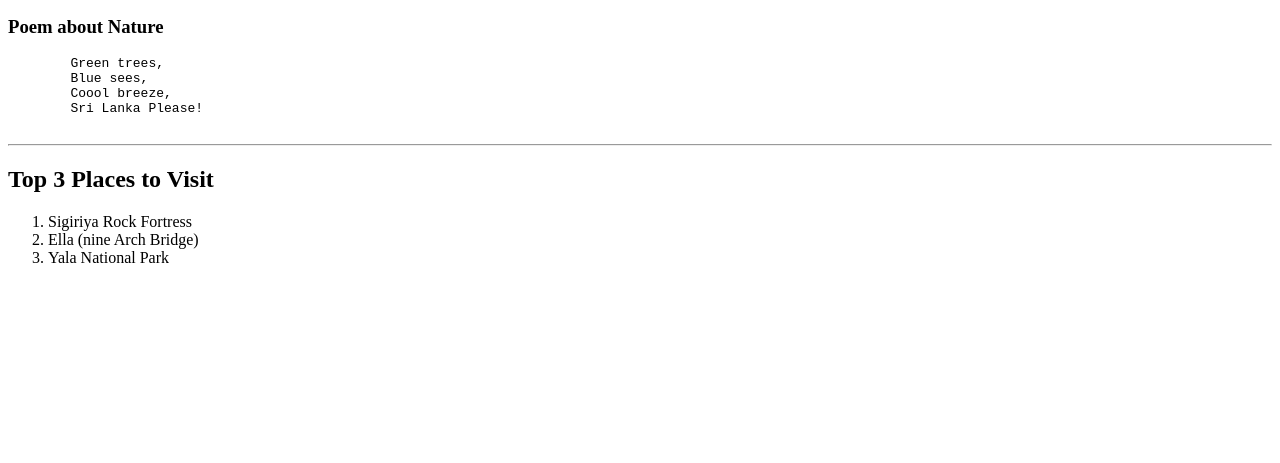
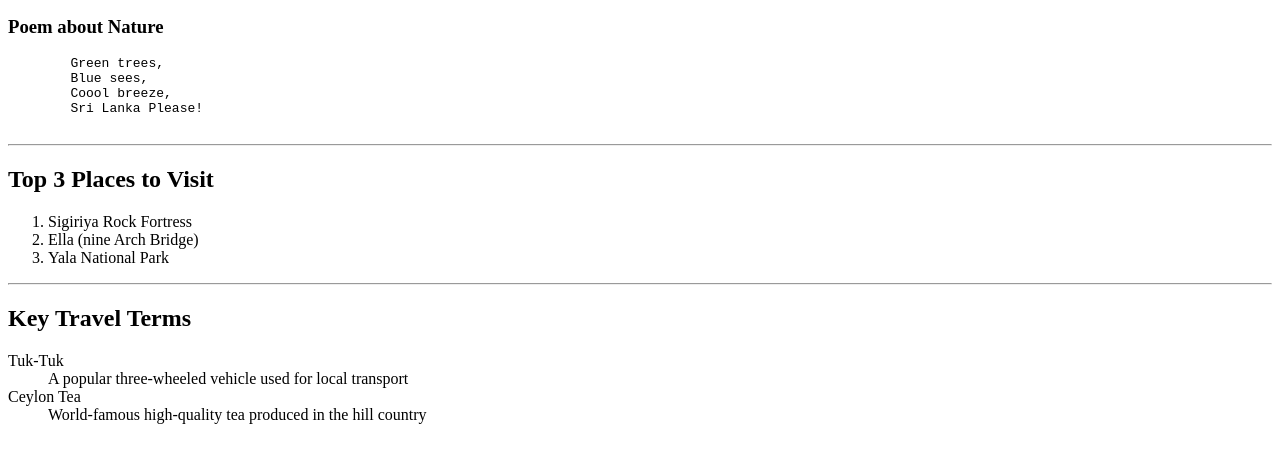
Before and after one commit to ViNU5H/Explore-Sri-Lanka, a plain HTML site: page index.html in a window 1280 px wide. Shown: the part 101-564 px from the top of the page. Drawn offline with Linux system fonts and the light colour scheme.

Commit message:
refactor: adjust formatting and structure of key travel terms section

```diff
--- a/index.html
+++ b/index.html
@@ -18,7 +18,7 @@
         Sri Lanka Please!
     </pre>
 
-    <hr>
+<hr>
 
     <h2>Top 3 Places to Visit</h2>
     <ol>
@@ -27,7 +27,16 @@
         <li>Yala National Park</li>
     </ol>
 
+<hr>
 
+<h2>Key Travel Terms</h2>
+<dl>
+    <dt>Tuk-Tuk</dt>
+    <dd>A popular three-wheeled vehicle used for local transport</dd>
+    <dt>Ceylon Tea</dt>
+    <dd>World-famous high-quality tea produced in the hill country</dd>
+
+</dl>
 
 
 
```
